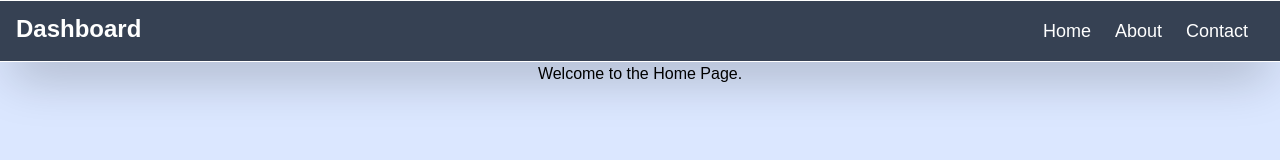
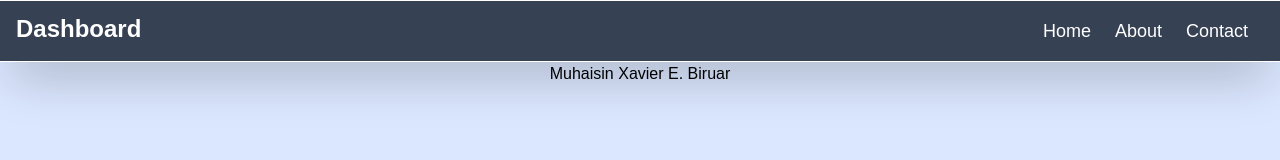
Before and after one commit to MuhasinBiruar/my-app, a Next.js app: page / in a window 1280 px wide. Shown: the top 160 px of the page. Built offline with nearby package versions, Linux system fonts and the light colour scheme.

Commit message:
changes txt

```diff
--- a/app/page.jsx
+++ b/app/page.jsx
@@ -3,7 +3,7 @@
 export default function Home() {
   return (
     <div className="text-center">
-      Welcome to the Home Page.
+      <h2>Muhaisin Xavier E. Biruar</h2>
     </div>
   );
 }
```
